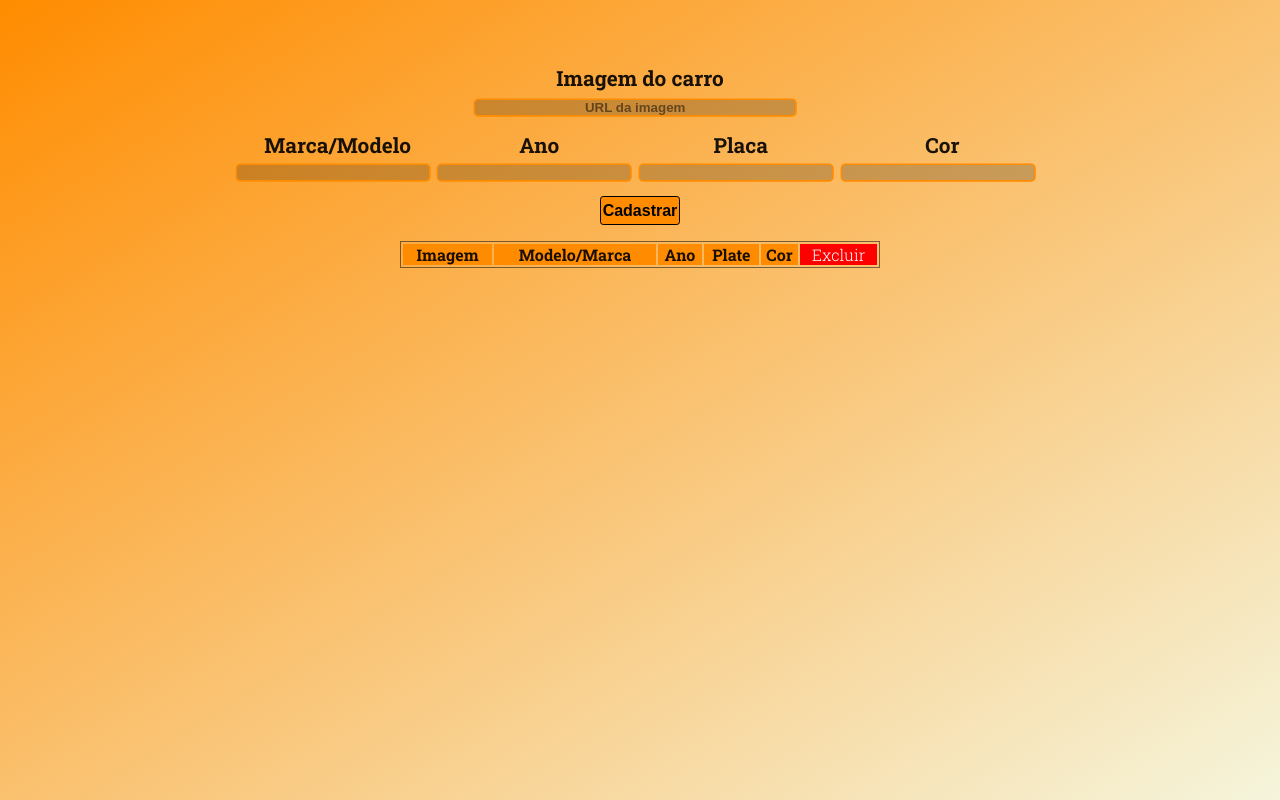
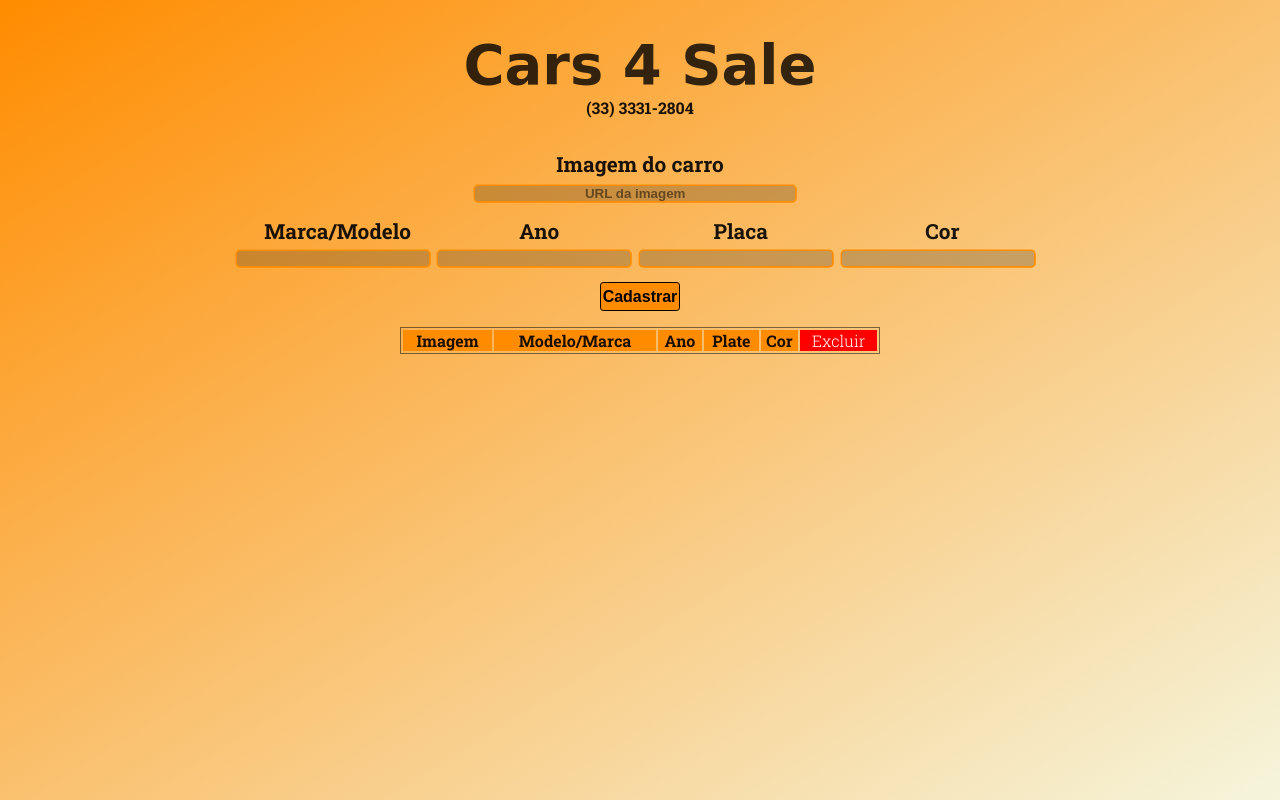
Before and after one commit to Gilmara-Git/_cars4Sales, a plain HTML site: page index.html in a window 1280 px wide. Drawn offline with Linux system fonts and the light colour scheme; no server answers; a web font is replaced by a local one.

Commit message:
company Json

```diff
--- /dev/null
+++ b/company.json
@@ -0,0 +1,4 @@
+{
+    "name": "Cars 4 Sale",
+    "phone": "(33) 3331-2804"
+  }
--- a/index.html
+++ b/index.html
@@ -6,7 +6,7 @@
     <meta name="viewport" content="width=device-width, initial-scale=1.0">
     <link rel="stylesheet" href="styles/style.css">
     <link href="https://fonts.googleapis.com/icon?family=Material+Icons" rel="stylesheet">
-    <title>Challenge 31 - Cadastro de carros</title>
+    <title>Challenge 33 - Cadastro de carros</title>
   </head>
   <body>
     <main>
--- a/scripts/main.js
+++ b/scripts/main.js
@@ -63,8 +63,8 @@
               if (response.message === "success") app.allCars();
               window.location.reload();
               // setTimeout(app.allCars(), 100)
+              app.clearFields();
 
-              app.clearFields();
             }
           },
           false
```
